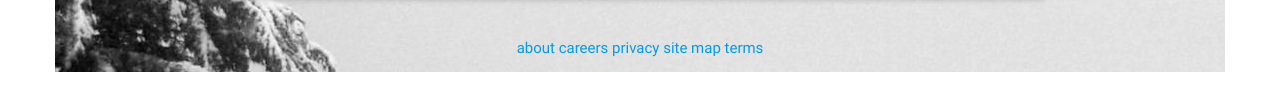
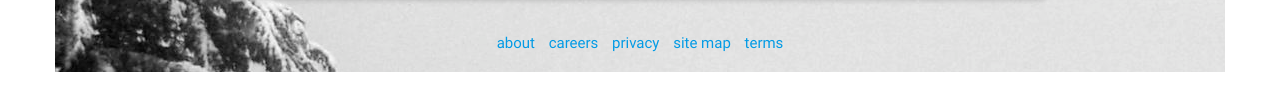
Before and after one commit to wolfieorama/selfassesment, a plain HTML site: page index.html in a window 1280 px wide. Shown: the part 548-658 px from the top of the page. Drawn offline with nearby package versions, Linux system fonts and the light colour scheme.

Commit message:
padding on links

```diff
--- a/css/custom.css
+++ b/css/custom.css
@@ -53,6 +53,6 @@
     background-color: cornflowerblue;
     width: 100px;
 }
-#bottomlinks{
+a{
     padding: 5px;
 }
```
